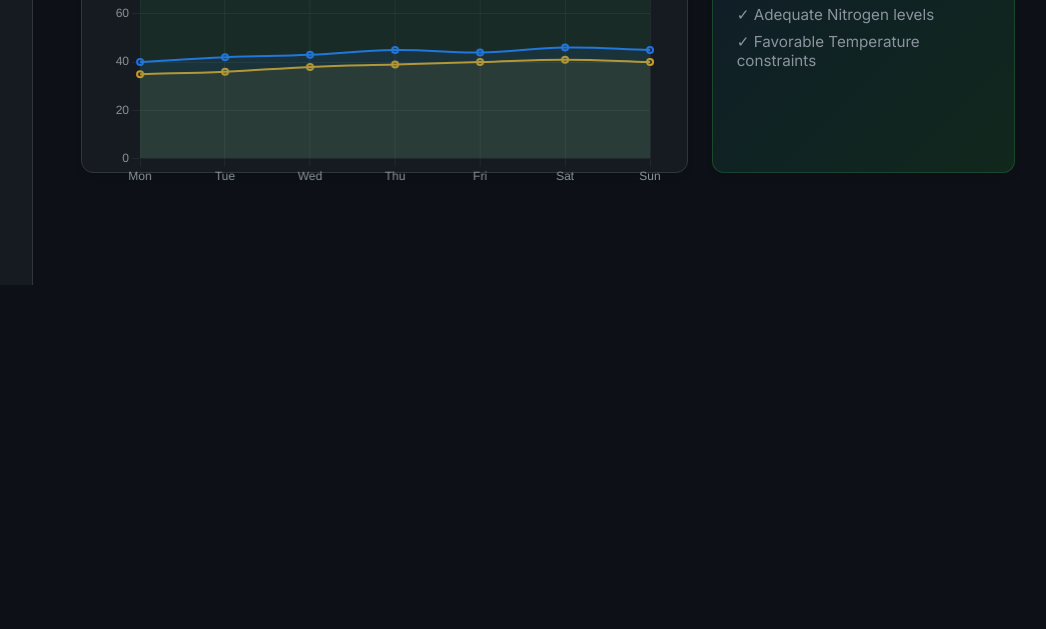
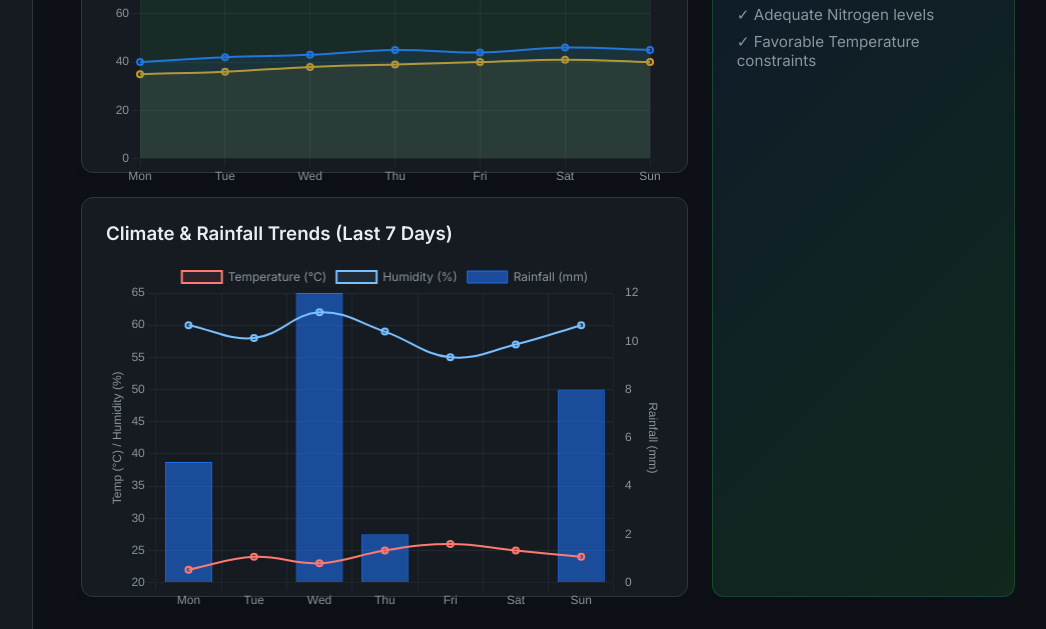
Before and after one commit to JainilPatel260508/SoilSense, a plain HTML site: page index.html in a window 1280 px wide. Shown: the part 515-1144 px from the top of the page, without its empty margins (217-1263 px from the left). Before the commit the page ends 800 px from the top, so only its background shows below. Drawn offline with nearby package versions, Linux system fonts and the light colour scheme.

Commit message:
feat: Add Climate (Temperature, Humidity, Rainfall) graphs to dashboard

```diff
--- a/app.js
+++ b/app.js
@@ -88,4 +88,95 @@ document.addEventListener('DOMContentLoaded', () => {
     uploadBtn.addEventListener('click', () => {
         alert('File upload dialog goes here! Later, this will send CSV data to our Python backend.');
     });
+
+    // 3. Initialize Climate Chart (Temp, Humidity, Rainfall)
+    const climateCtx = document.getElementById('climateChart').getContext('2d');
+
+    // Mock Data for Climate
+    const temperatureData = [22, 24, 23, 25, 26, 25, 24]; // Celsius
+    const humidityData = [60, 58, 62, 59, 55, 57, 60]; // Percentage
+    const rainfallData = [5, 0, 12, 2, 0, 0, 8]; // mm
+
+    new Chart(climateCtx, {
+        type: 'line',
+        data: {
+            labels: labels,
+            datasets: [
+                {
+                    label: 'Temperature (°C)',
+                    data: temperatureData,
+                    borderColor: '#ff7b72', // Red/Orange
+                    backgroundColor: 'rgba(255, 123, 114, 0.1)',
+                    borderWidth: 2,
+                    tension: 0.4,
+                    yAxisID: 'y' // Left axis
+                },
+                {
+                    label: 'Humidity (%)',
+                    data: humidityData,
+                    borderColor: '#79c0ff', // Light Blue
+                    backgroundColor: 'rgba(121, 192, 255, 0.1)',
+                    borderWidth: 2,
+                    tension: 0.4,
+                    yAxisID: 'y' // Left axis
+                },
+                {
+                    type: 'bar',
+                    label: 'Rainfall (mm)',
+                    data: rainfallData,
+                    backgroundColor: 'rgba(31, 111, 235, 0.6)', // Solid Blue
+                    borderColor: '#1f6feb',
+                    borderWidth: 1,
+                    yAxisID: 'y1' // Right axis for different units
+                }
+            ]
+        },
+        options: {
+            responsive: true,
+            maintainAspectRatio: false,
+            plugins: {
+                legend: {
+                    position: 'top',
+                    labels: { color: '#8b949e', font: { family: 'Inter', size: 12 } }
+                },
+                tooltip: {
+                    mode: 'index',
+                    intersect: false,
+                    backgroundColor: 'rgba(22, 27, 34, 0.9)',
+                    titleColor: '#e6edf3',
+                    bodyColor: '#e6edf3',
+                    borderColor: '#30363d',
+                    borderWidth: 1
+                }
+            },
+            scales: {
+                x: {
+                    grid: { color: 'rgba(48, 54, 61, 0.5)' },
+                    ticks: { color: '#8b949e' }
+                },
+                y: {
+                    type: 'linear',
+                    display: true,
+                    position: 'left',
+                    grid: { color: 'rgba(48, 54, 61, 0.5)' },
+                    ticks: { color: '#8b949e' },
+                    title: { display: true, text: 'Temp (°C) / Humidity (%)', color: '#8b949e' }
+                },
+                y1: {
+                    type: 'linear',
+                    display: true,
+                    position: 'right',
+                    grid: { drawOnChartArea: false }, // only want the grid lines for one axis to show up
+                    ticks: { color: '#8b949e' },
+                    title: { display: true, text: 'Rainfall (mm)', color: '#8b949e' },
+                    beginAtZero: true
+                }
+            },
+            interaction: {
+                mode: 'nearest',
+                axis: 'x',
+                intersect: false
+            }
+        }
+    });
 });
--- a/index.html
+++ b/index.html
@@ -1,5 +1,6 @@
 <!DOCTYPE html>
 <html lang="en">
+
 <head>
     <meta charset="UTF-8">
     <meta name="viewport" content="width=device-width, initial-scale=1.0">
@@ -10,6 +11,7 @@
     <!-- Chart.js for data visualization -->
     <script src="https://cdn.jsdelivr.net/npm/chart.js"></script>
 </head>
+
 <body>
     <div class="dashboard-container">
         <!-- Sidebar Navigation -->
@@ -60,9 +62,15 @@
 
             <!-- Data Visualization and AI Recommendations -->
             <section class="insights">
-                <div class="chart-container card">
-                    <h3>Nutrient Trends (Last 7 Days)</h3>
-                    <canvas id="soilChart"></canvas>
+                <div class="charts-wrapper">
+                    <div class="chart-container card" style="margin-bottom: 1.5rem;">
+                        <h3>Nutrient Trends (Last 7 Days)</h3>
+                        <canvas id="soilChart"></canvas>
+                    </div>
+                    <div class="chart-container card">
+                        <h3>Climate & Rainfall Trends (Last 7 Days)</h3>
+                        <canvas id="climateChart"></canvas>
+                    </div>
                 </div>
 
                 <div class="recommendation-container card gradient-card">
@@ -84,4 +92,5 @@
     <!-- Main Application Logic -->
     <script src="app.js"></script>
 </body>
+
 </html>
```
